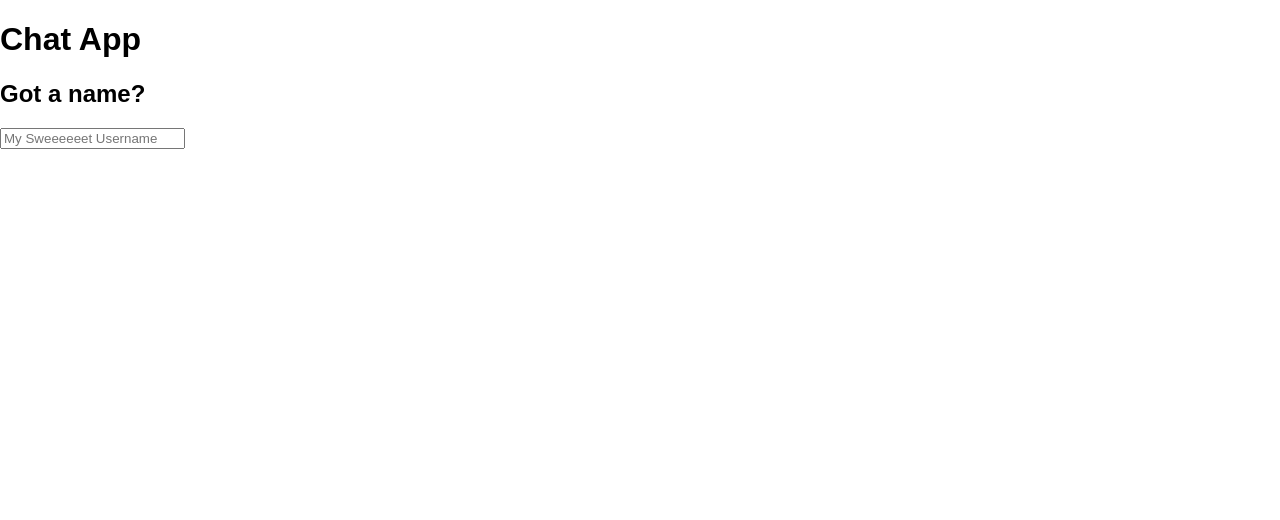
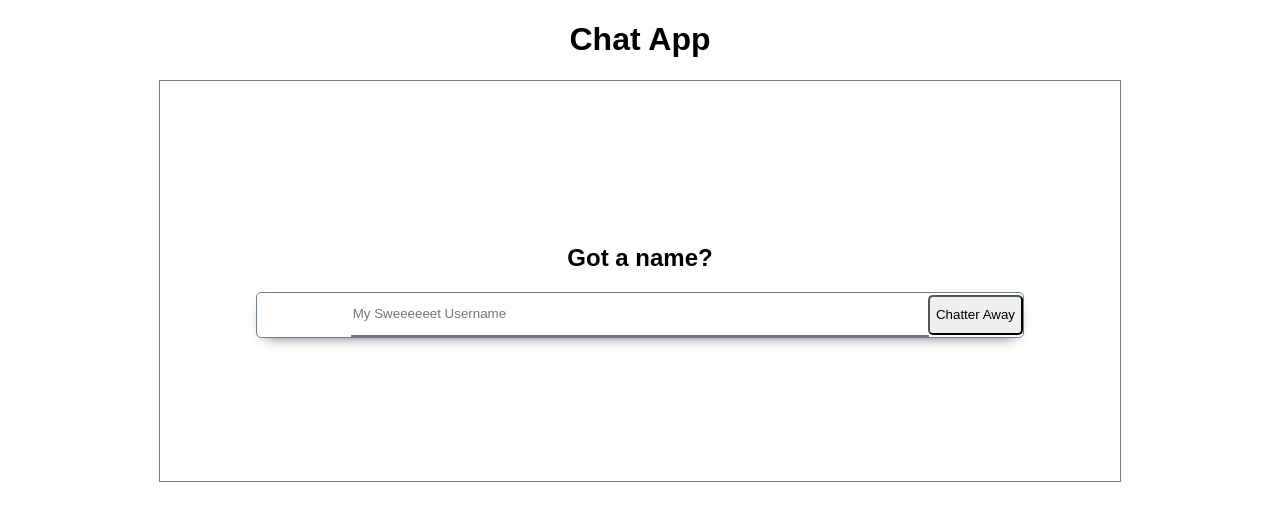
Before and after one commit to Mhowitt/chatter_app, a React (Create React App) app: page / in a window 1280 px wide. Shown: the top 520 px of the page. Built offline with nearby package versions, Linux system fonts and the light colour scheme; no server answers.

Commit message:
login works

```diff
--- a/src/EventActions.js
+++ b/src/EventActions.js
@@ -1,4 +1,4 @@
-import uuid from "uuid/v4";
+const uuid = require("uuid/v4");
 
 const createUser = ({ username = "" }) => ({
   id: uuid(),
--- a/src/components/LayoutChatApp.js
+++ b/src/components/LayoutChatApp.js
@@ -1,9 +1,10 @@
 import React, { Component } from "react";
-import io from "socket.io-client";
 import LoginForm from "./LoginForm";
 import { USER_CONNECTED, USER_LOGOUT } from "../Events";
 
 const socketUrl = "http://localhost:5000";
+const io = require("socket.io-client")
+
 class LayoutChatApp extends Component {
   constructor(props) {
     super(props);
@@ -11,24 +12,26 @@ class LayoutChatApp extends Component {
       socket: null,
       user: null
     };
+    this.setUser = this.setUser.bind(this);
+    this.logout = this.logout.bind(this)
   }
 
   componentWillMount() {
-    this.initSocket();
+    const socket = io(socketUrl);
+    this.setState({ socket })
+    this.initSocket(socket);
   }
 
-  initSocket = () => {
-    const socket = io(socketUrl);
+  initSocket = (socket) => {
     socket.on("connect", () => {
       console.log("connected");
     });
-    this.setState({ socket });
   };
 
-  setUser = user => {
+  setUser = (user) => {
     const { socket } = this.state;
+    this.setState({ user });
     socket.emit(USER_CONNECTED, user);
-    this.setState({ user });
   };
 
   logout = () => {
@@ -39,12 +42,16 @@ class LayoutChatApp extends Component {
 
   render() {
     const { title } = this.props;
-    const { socket } = this.state;
+    const { socket, user } = this.state;
     return (
       <div>
         <h1>{title}</h1>
-        <LoginForm socket={socket} setUser={this.setUser} />
-      </div>
+        { !user ?
+          <LoginForm socket={socket} setUser={this.setUser} />
+        :
+          <h1>User is set</h1>
+        }
+        </div>
     );
   }
 }
--- /dev/null
+++ b/src/components/LoginForm.css
@@ -0,0 +1,57 @@
+.card-container {
+    display: flex;
+    flex-direction: row;
+    width: 75vw;
+    height: 50vh;
+    align-self: center;
+    justify-content: center;
+    align-items: center;
+    border: 1px solid gray;
+    margin: 0 auto;
+}
+
+.login {
+    width: 80%;
+    text-align: center;
+    justify-content: center;
+}
+
+.login_field {
+    display: flex;
+    flex-direction: row;
+    justify-content: center;
+    border: 1px solid slategray;
+    align-items: center;
+    position: relative;
+    border-radius: 5px;
+    box-shadow: rgb(0, 0, 0) 0px 6px 15px -10px;
+}
+.login_button {
+    height: 40px;
+    border-radius: 5px;
+}
+
+.login_button {
+    position: absolute;
+    right: 0;
+}
+
+.login_button:hover {
+    animation: sliding 2s linear
+}
+
+@keyframes sliding {
+    0% {
+        transform: translateX(0)
+    }
+    100% {
+        transform: translateX(-450px)
+    }
+}
+
+
+
+
+.login_button:active {
+    animation: submitting
+}
--- a/src/components/LoginForm.js
+++ b/src/components/LoginForm.js
@@ -1,33 +1,47 @@
 import React, { Component } from "react";
-import { VERIFY_USER } from "../Events";
+import "./LoginForm.css"
+import { VERIFY_USERNAME } from "../Events";
+
+const loginInput = {
+  borderTop: 'none',
+  borderRight: 'none',
+  borderLeft: 'none',
+  width: '75%',
+  height: '40px',
+}
 
 class LoginForm extends Component {
   constructor(props) {
     super(props);
     this.state = {
-      username: "",
+      username: '',
       error: ""
     };
+    this.handleChange = this.handleChange.bind(this)
+    this.handleSubmit = this.handleSubmit.bind(this)
+    this.setUser= this.setUser.bind(this)
   }
 
-  setUser = (user, isUser) => {
-    if (isUser) {
+  setUser = (response) => {
+    if (response.isUser) {
       this.setError("Username taken");
     } else {
-      this.props.setUser(user);
+      this.props.setUser(response.user);
+      this.setError("")
     }
   };
 
-  setError = error => {
+  setError = (error) => {
     this.setState({ error });
   };
 
-  handleSubmit = e => {
+  handleSubmit = (e) => {
     e.preventDefault();
 
     const { socket } = this.props;
     const { username } = this.state;
-    socket.emit(VERIFY_USER, username, this.setUser);
+    socket.emit(VERIFY_USERNAME, username, this.setUser);
+    this.setState({username: ""})
   };
 
     handleChange = e => {
@@ -36,22 +50,29 @@ class LoginForm extends Component {
   };
   render() {
     const { username, error } = this.state;
+
     return (
+      <div className="card-container">
         <div className="login">
           <form onSubmit={this.handleSubmit}>
             <label htmlFor="username">
               <h2>Got a name?</h2>
             </label>
+            <div className="login_field">
               <input
                 type="text"
+                style={loginInput}
                 name="username"
                 id="username"
                 value={username}
                 onChange={this.handleChange}
                 placeholder="My Sweeeeeet Username"
               />
+              <button type="submit" className="login_button">Chatter Away</button>
+            </div>
             <div className="error">{error ? error : null}</div>
           </form>
+        </div>
       </div>
     );
   }
--- a/src/index.css
+++ b/src/index.css
@@ -6,3 +6,7 @@ body,
   font-family: sans-serif;
   height: 100%;
 }
+
+h1 {
+  text-align: center;
+}
```
Also changed, not shown: src/server/SocketManager.js (+13 -10 lines). Lines whose indentation alone changed are shown as unchanged.
